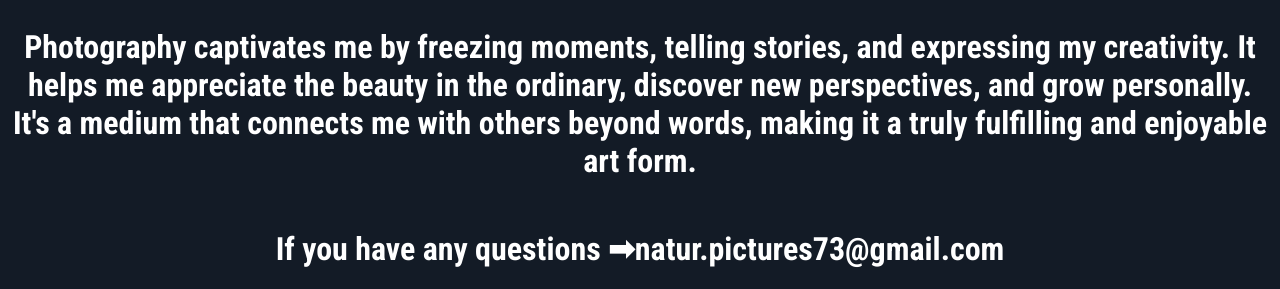
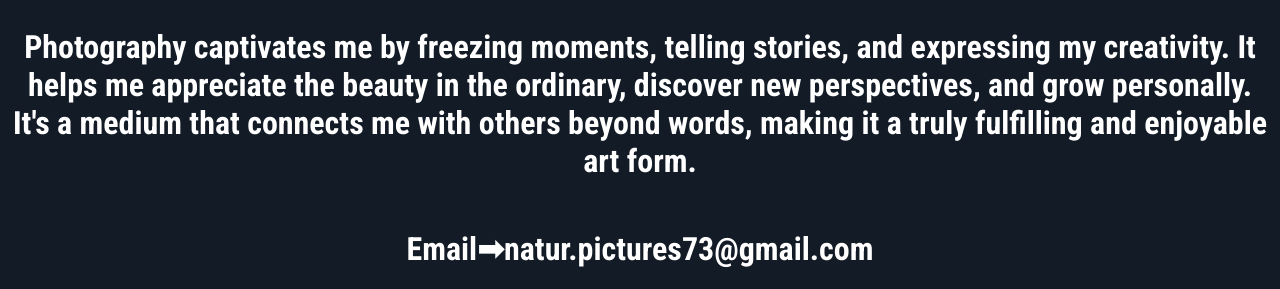
Before and after one commit to NaturPicture/Natur.Pictures, a plain HTML site: page index.html in a window 1280 px wide. Shown: the part 1354-1643 px from the top of the page. Drawn offline with Linux system fonts and the light colour scheme.

Commit message:
Update index.html

```diff
--- a/index.html
+++ b/index.html
@@ -151,7 +151,7 @@ font-family: 'Roboto Condensed', sans-serif;
 
     <h1 class="Hello3">Natur.Pictures</h1>
     <h1 class="Hello2">Photography captivates me by freezing moments, telling stories, and expressing my creativity. It helps me appreciate the beauty in the ordinary, discover new perspectives, and grow personally. It's a medium that connects me with others beyond words, making it a truly fulfilling and enjoyable art form.</h1>
-   <h1 class="Hello3">If you have any questions ➡natur.pictures73@gmail.com</h1>
+   <h1 class="Hello3">Email➡natur.pictures73@gmail.com</h1>
 
 </body>
 </html>
```
